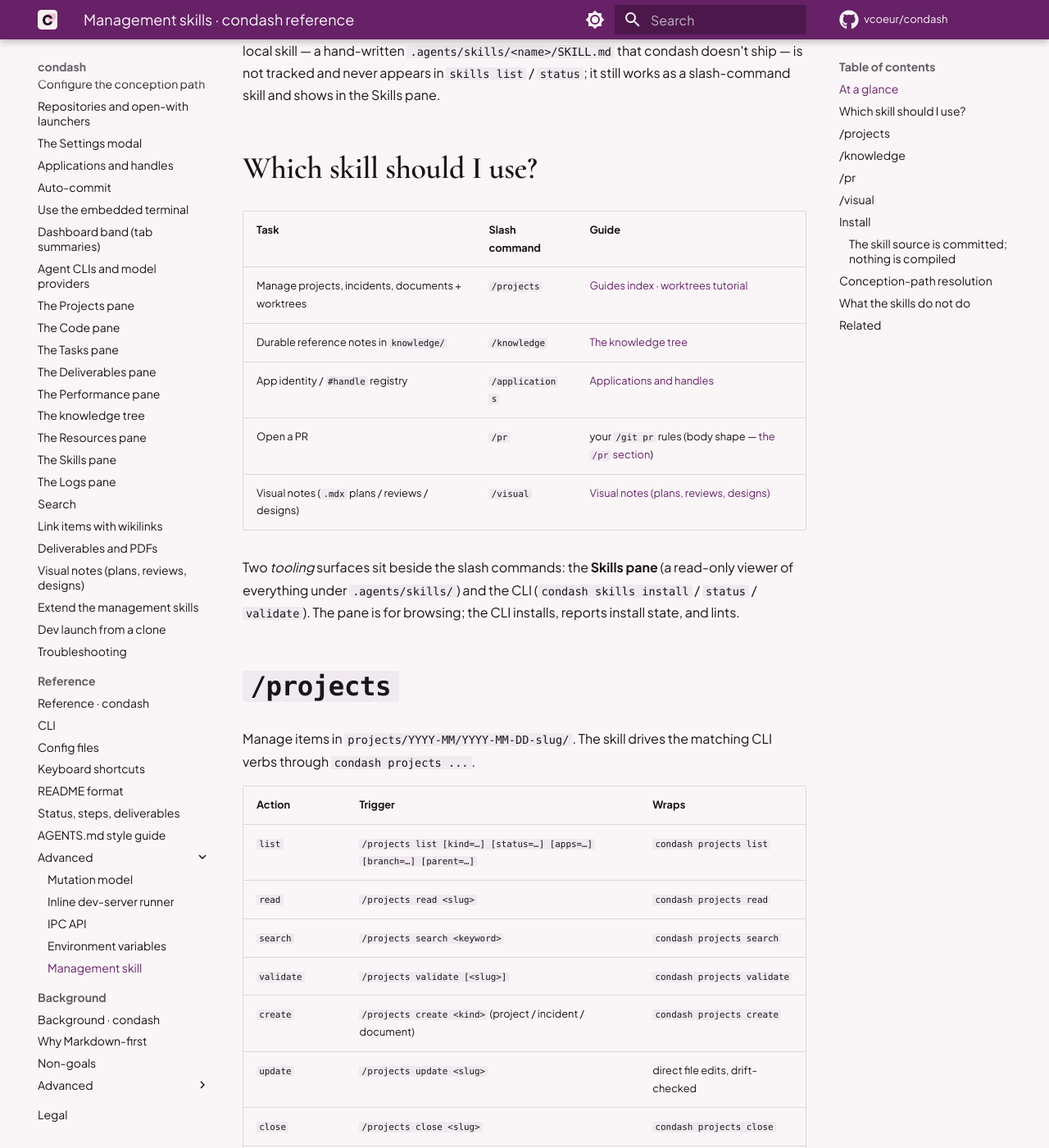
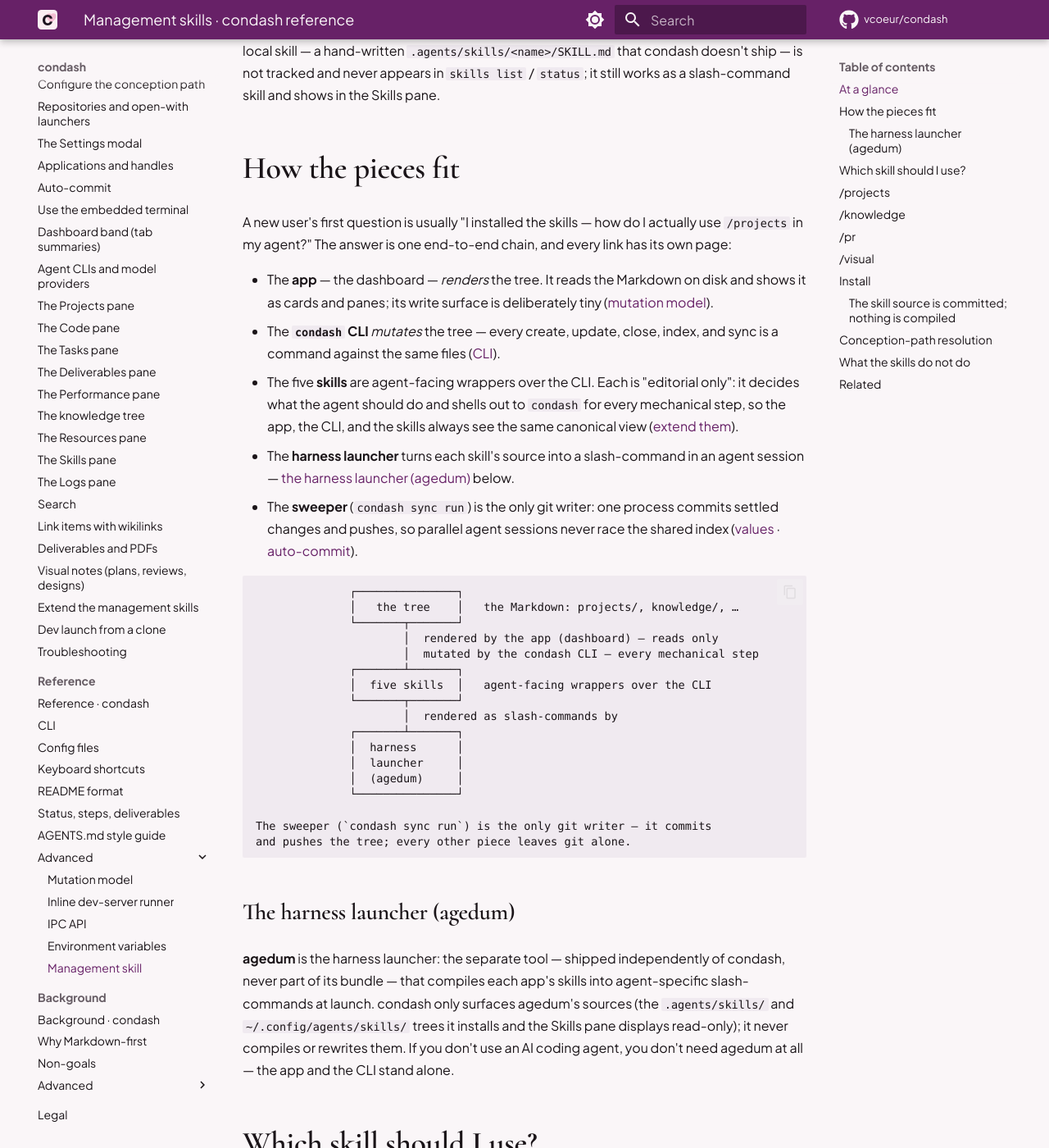
Before and after one commit to vcoeur/condash, an MkDocs documentation site: the page built from docs/reference/skill.md, in a window 1280 px wide and 1400 px high, scrolled down 1225 px. Shown: the whole window at 82% size. Built offline with MkDocs 1.6.1 and Material for MkDocs 9.7.7, drawn with Linux system fonts in a browser that asks for light colours; comment, search, counter and statistics services are not loaded; some of the changed text lies outside the part shown.

Commit message:
docs: assemble the five-piece skills model in reference/skill.md
Adds the 'How the pieces fit' section (app renders / CLI mutates / skills wrap / harness launcher renders slash-commands / sweeper is the only git writer) with an ASCII diagram, plus a canonical definition of the harness launcher (agedum) with on-page links. Audit 6.9.

````diff
--- a/docs/reference/skill.md
+++ b/docs/reference/skill.md
@@ -9,7 +9,7 @@
 
 ## At a glance
 
-condash ships five [Claude Code](https://docs.claude.com/en/docs/claude-code/) skills. They live under [`conception-template/.agents/skills/`](https://github.com/vcoeur/condash/tree/main/conception-template/.agents/skills) in the repo and land at `<conception>/.agents/skills/` after running `condash skills install`. Each skill is placed verbatim — `SKILL.md` plus any task `.md` files and an optional `SKILL.<harness>.md` overlay. condash does not compile them to per-harness directories; the harness launcher renders them per agent at run time.
+condash ships five [Claude Code](https://docs.claude.com/en/docs/claude-code/) skills. They live under [`conception-template/.agents/skills/`](https://github.com/vcoeur/condash/tree/main/conception-template/.agents/skills) in the repo and land at `<conception>/.agents/skills/` after running `condash skills install`. Each skill is placed verbatim — `SKILL.md` plus any task `.md` files and an optional `SKILL.<harness>.md` overlay. condash does not compile them to per-harness directories; the [harness launcher](#the-harness-launcher-agedum) renders them per agent at run time.
 
 | Skill | Scope | What it does |
 |---|---|---|
@@ -24,6 +24,40 @@
 The pre-reframe `/tidy` and `/skills` skills were dropped: tidy's audits are now reachable from `/knowledge verify` (which wraps `condash audit` + `condash knowledge verify`), and `/skills` was a thin wrapper over `condash skills install` — call the CLI directly.
 
 `condash skills list`, `status`, and `install` track only the five shipped skills. A conception-local skill — a hand-written `.agents/skills/<name>/SKILL.md` that condash doesn't ship — is not tracked and never appears in `skills list` / `status`; it still works as a slash-command skill and shows in the Skills pane.
+
+## How the pieces fit
+
+A new user's first question is usually "I installed the skills — how do I actually use `/projects` in my agent?" The answer is one end-to-end chain, and every link has its own page:
+
+- The **app** — the dashboard — *renders* the tree. It reads the Markdown on disk and shows it as cards and panes; its write surface is deliberately tiny ([mutation model](mutations.md)).
+- The **`condash` CLI** *mutates* the tree — every create, update, close, index, and sync is a command against the same files ([CLI](cli.md)).
+- The five **skills** are agent-facing wrappers over the CLI. Each is "editorial only": it decides what the agent should do and shells out to `condash` for every mechanical step, so the app, the CLI, and the skills always see the same canonical view ([extend them](../guides/skill-extensions.md)).
+- The **harness launcher** turns each skill's source into a slash-command in an agent session — [the harness launcher (agedum)](#the-harness-launcher-agedum) below.
+- The **sweeper** (`condash sync run`) is the only git writer: one process commits settled changes and pushes, so parallel agent sessions never race the shared index ([values](../explanation/values.md) · [auto-commit](../guides/auto-commit.md)).
+
+```
+              ┌───────────────┐
+              │   the tree    │   the Markdown: projects/, knowledge/, …
+              └───────┬───────┘
+                      │  rendered by the app (dashboard) — reads only
+                      │  mutated by the condash CLI — every mechanical step
+              ┌───────┴───────┐
+              │  five skills  │   agent-facing wrappers over the CLI
+              └───────┬───────┘
+                      │  rendered as slash-commands by
+              ┌───────┴───────┐
+              │  harness      │
+              │  launcher     │
+              │  (agedum)     │
+              └───────────────┘
+
+The sweeper (`condash sync run`) is the only git writer — it commits
+and pushes the tree; every other piece leaves git alone.
+```
+
+### The harness launcher (agedum)
+
+**agedum** is the harness launcher: the separate tool — shipped independently of condash, never part of its bundle — that compiles each app's skills into agent-specific slash-commands at launch. condash only surfaces agedum's sources (the `.agents/skills/` and `~/.config/agents/skills/` trees it installs and the Skills pane displays read-only); it never compiles or rewrites them. If you don't use an AI coding agent, you don't need agedum at all — the app and the CLI stand alone.
 
 ## Which skill should I use?
 
@@ -98,13 +132,13 @@
 condash skills install
 ```
 
-The skill sources land at `<conception>/.agents/skills/`. With a harness launcher set up to render them, all five become available in a session.
+The skill sources land at `<conception>/.agents/skills/`. With a [harness launcher](#the-harness-launcher-agedum) set up to render them, all five become available in a session.
 
 `condash skills install` writes one file at a time and is **non-interactive** — there is no prompt and no yes/no. When local content differs from the shipped version it **refuses** that file and exits **3** with `N item(s) refused (locally edited). Re-run with --force to overwrite or --diff to inspect.`, so your customisations don't get clobbered silently. It records what it shipped in one manifest at `<conception>/.agents/.condash-skills.json` (v3 schema: a `skills.<name>` namespace for skill sources plus a `files.<path>` namespace retained for legacy entries; condash ≤ 4.0.1 shipped a region-delimited `.gitignore` and no longer ships any top-level file). Each tracked file carries its shipped version + SHA256, so a re-install can tell an unchanged file from a locally-edited one and refuse to clobber edits without `--force`. `AGENTS.md` is **not** manifest-tracked — its marker line is the boundary, so there's no hash to reconcile.
 
 ### The skill source is committed; nothing is compiled
 
-The `.agents/skills/` source tree is the committed, canonical copy of each skill. condash no longer produces any per-harness compiled output and no compiled instruction files. The harness launcher (shipped separately) reads the verbatim source and renders it per agent at run time. condash's only generated top-level artefact is the `AGENTS.md` marker region (head regenerated, `## Specifics` tail preserved).
+The `.agents/skills/` source tree is the committed, canonical copy of each skill. condash no longer produces any per-harness compiled output and no compiled instruction files. The [harness launcher](#the-harness-launcher-agedum) (shipped separately) reads the verbatim source and renders it per agent at run time. condash's only generated top-level artefact is the `AGENTS.md` marker region (head regenerated, `## Specifics` tail preserved).
 
 ## Conception-path resolution
 
````
